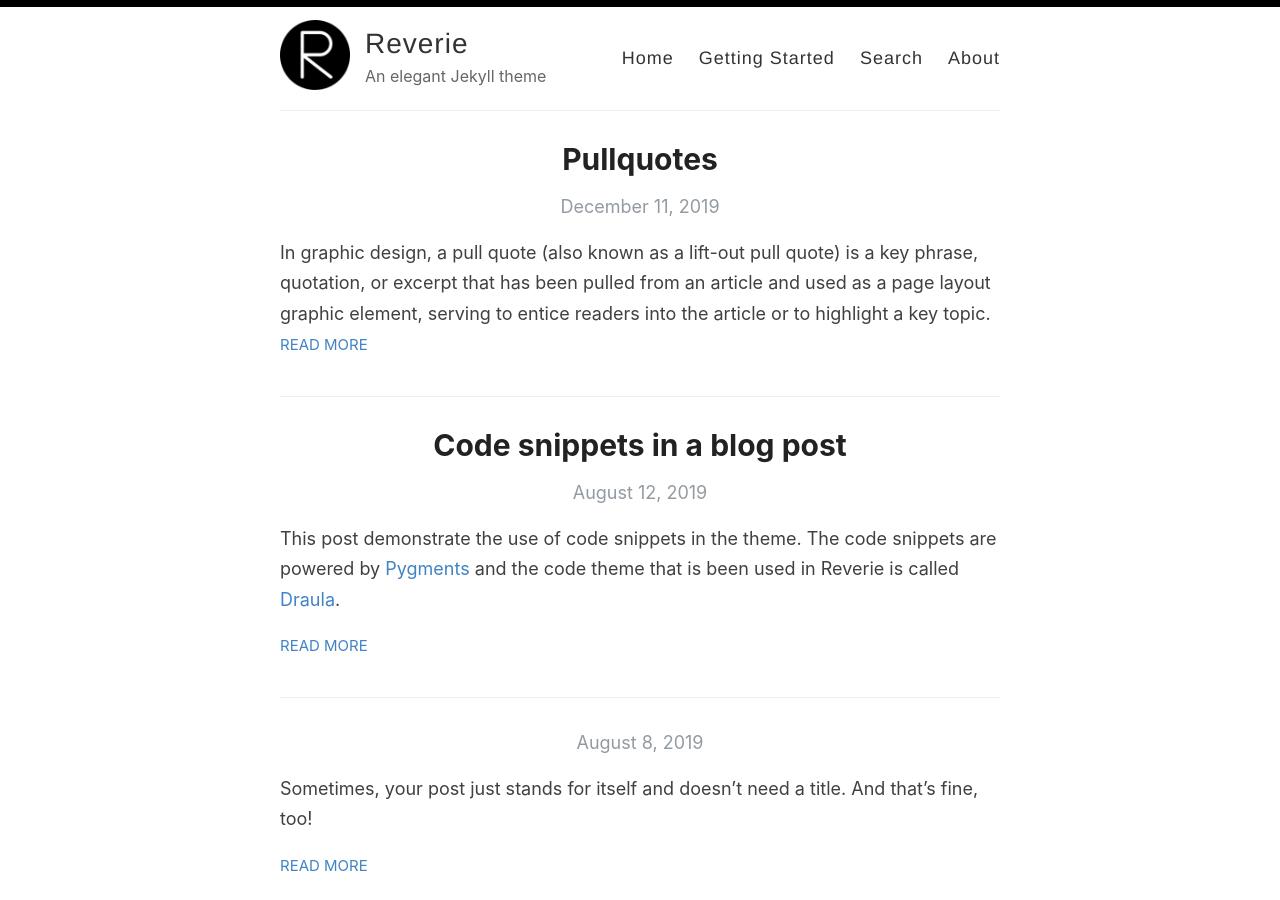
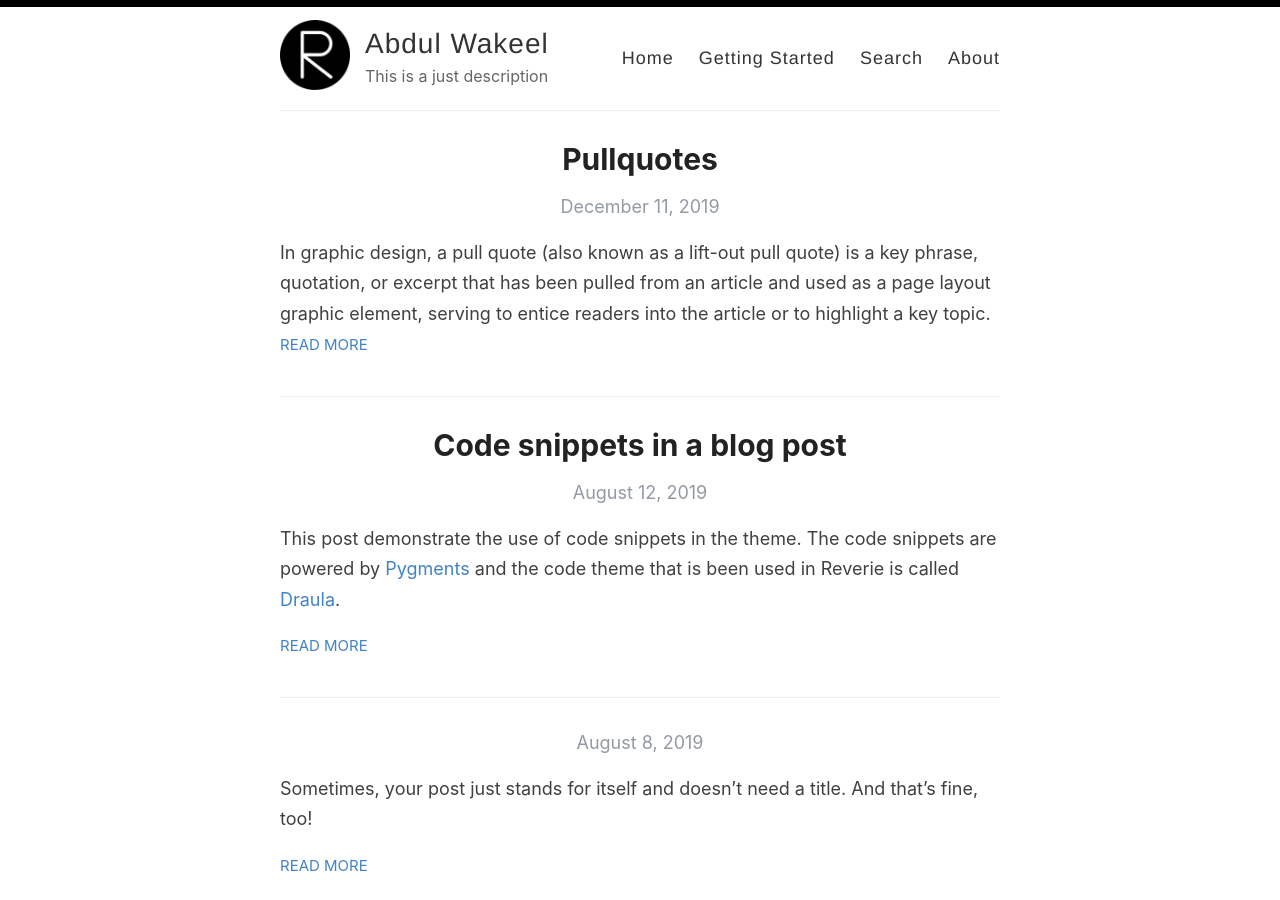
Before and after one commit to a-wakeel/a-wakeel.github.io, a Jekyll site: the page built from index.html, in a window 1280 px wide and 900 px high. Built offline with Jekyll 4.4.1, drawn with Linux system fonts in a browser that asks for light colours; the list of posts is cut into pages by our own code.

Commit message:
Update _config.yml

```diff
--- a/_config.yml
+++ b/_config.yml
@@ -3,16 +3,16 @@
 #
 
 # Name of your site (displayed in the header)
-name: Reverie
+name: Abdul Wakeel
 
 # Name of the author
-author: Amit Merchant
+author: a-wakeel
 
 # Short bio or description (displayed in the header)
-description: An elegant Jekyll theme
+description: This is a just description
 
 # URL of your avatar or profile pic (you could use your GitHub profile pic)
-avatar: /images/reverie.png
+avatar: images/reverie.png
 
 #
 # Flags below are optional
@@ -21,15 +21,15 @@ avatar: /images/reverie.png
 # Includes an icon in the footer for each username you enter
 footer-links:
   dribbble:
-  email: amit.d.merchant@gmail.com
+  email: awkhan978@gmail.com
   facebook:
   flickr:
-  github: amitmerchant1990/reverie
+  github: a-wakeel
   instagram:
   linkedin:
   pinterest:
-  rss: rss
-  twitter: amit_merchant
+  rss:
+  twitter:
   stackoverflow:
   youtube: # channel/<your_long_string> or user/<user-name>
   googleplus: # anything in your profile username that comes after plus.google.com/
@@ -41,18 +41,18 @@ footer-links:
 disqus:
 
 # Enter your Google Analytics web tracking code (e.g. UA-2110908-2) to activate tracking
-google_analytics: UA-43339302-11
+# google_analytics: UA-43339302-11
 
 # Your website URL (e.g. http://amitmerchant1990.github.io or http://www.amitmerchant.com)
 # Used for Sitemap.xml and your RSS feed
-url: http://www.amitmerchant.com/reverie
-enforce_ssl: https://www.amitmerchant.com/reverie
+url: https://a-wakeel.github.io
+enforce_ssl: https://a-wakeel.github.io
 
 # If you're hosting your site at a Project repository on GitHub pages
 # (http://yourusername.github.io/repository-name)
 # and NOT your User repository (http://yourusername.github.io)
 # then add in the baseurl here, like this: "/repository-name"
-baseurl: "/reverie"
+baseurl: ""
 
 #
 # !! You don't need to change any of the configuration flags below !!
```
